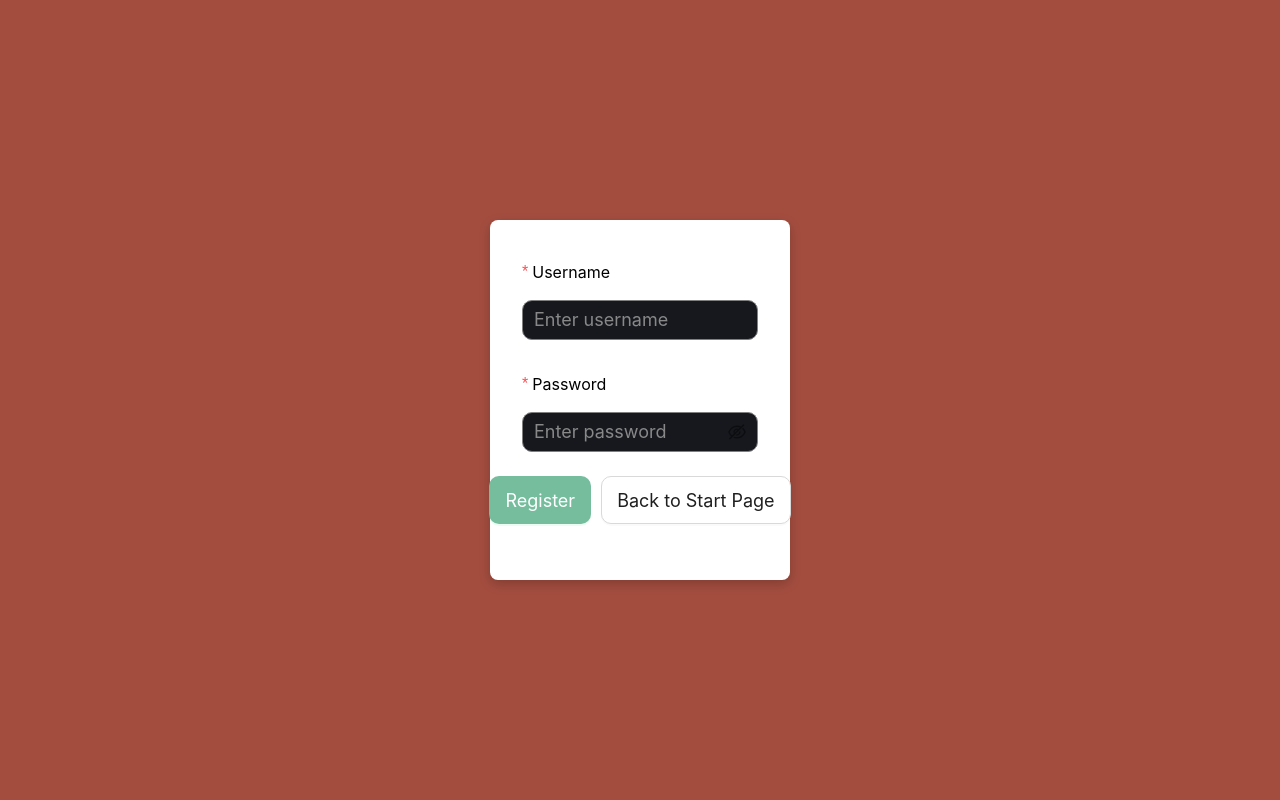
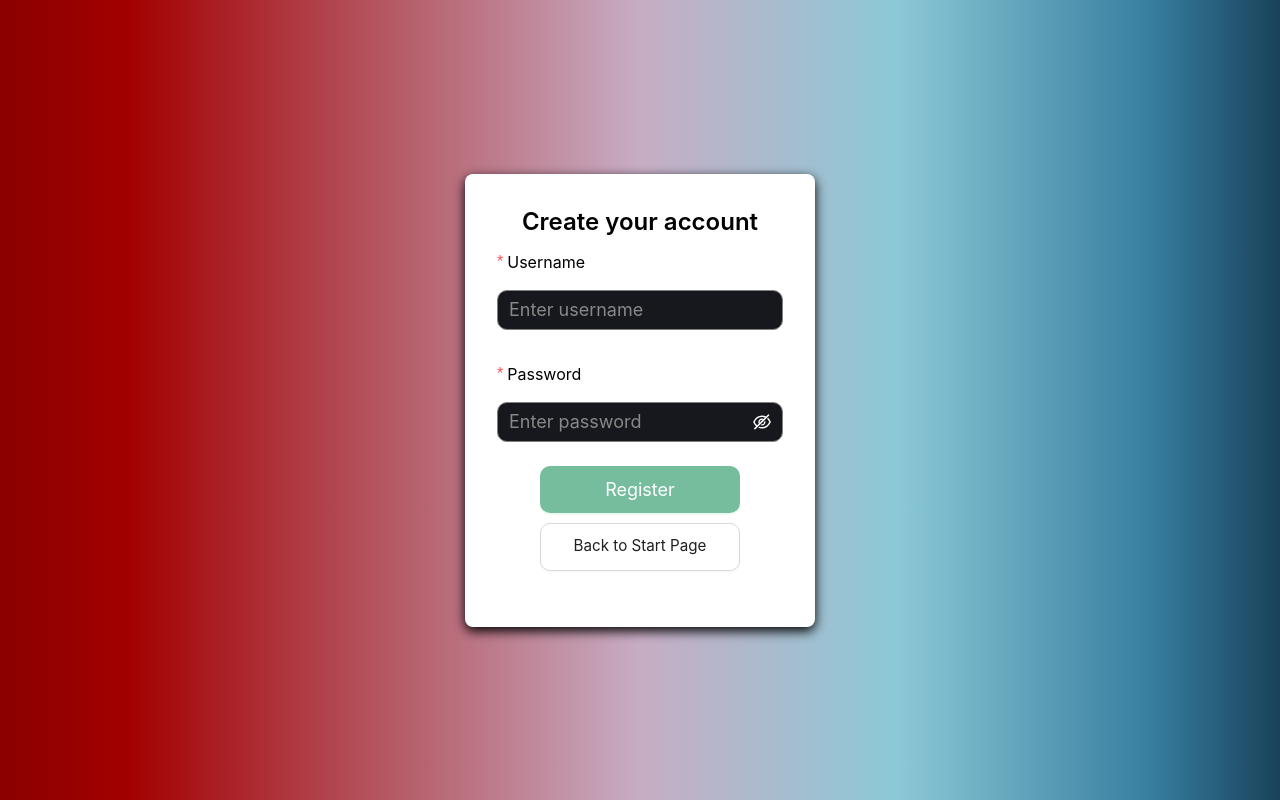
Before and after one commit to Fisssch/SoPra_MG_Client, a Next.js app: page /register in a window 1280 px wide. Built offline with nearby package versions, Linux system fonts and the light colour scheme; what @ant-design/nextjs-registry would draw is missing.

Commit message:
visual adjustments to the register page and login page also added a hash function to the password

```diff
--- a/app/login/page.tsx
+++ b/app/login/page.tsx
@@ -8,6 +8,8 @@ import { useApi } from "@/hooks/useApi";
 import useLocalStorage from "@/hooks/useLocalStorage";
 import { User } from "@/types/user";
 import { Button, Form, Input } from "antd";
+import { calculateHash } from "@/utils/hash";
+import { EyeOutlined, EyeInvisibleOutlined } from "@ant-design/icons";
 
 interface UserDTO {
   username: string;
@@ -21,8 +23,8 @@ const Login: React.FC = () => {
   const [loading, setLoading] = useState(false);
   const [message, setMessage] = useState<string | null>(null);
 
-  const { set: setToken } = useLocalStorage<string>("token", "");
-  const { set: setUserId } = useLocalStorage<string>("id", "");
+  const {set: setToken} = useLocalStorage<string>("token", "");
+  const {set: setUserId} = useLocalStorage<string>("id", "");
 
   useEffect(() => {
     const params = new URLSearchParams(window.location.search);
@@ -35,7 +37,12 @@ const Login: React.FC = () => {
   const handleLogin = async (values: UserDTO) => {
     setLoading(true);
     try {
-      const { data: user, headers } = await apiService.post<User>("/users/login", values);
+      const hashedPassword = await calculateHash(values.password);
+
+      const { data: user, headers } = await apiService.post<User>("/users/login", {
+        username: values.username,
+        password: hashedPassword,
+      });
 
       const authHeader = headers.get("Authorization");
       if (authHeader?.startsWith("Bearer ")) {
@@ -59,12 +66,13 @@ const Login: React.FC = () => {
     router.push("/");
   };
 
-  const handleSignUp = () => {
-    router.push("/register");
-  };
-
   return (
-      <div className="page-background">
+      <div
+          className="min-h-screen flex items-center justify-center text-white text-center px-4 py-12"
+          style={{
+            background: 'linear-gradient(to right, #8b0000 0%, #a30000 10%, #c7adc4 50%,#8cc9d7 70%, #367d9f 90%, #1a425a 100%)'
+          }}
+      >
         <div className="login-container">
           {message && (
               <div
@@ -79,6 +87,9 @@ const Login: React.FC = () => {
                 {message}
               </div>
           )}
+
+          <h2 className="text-2xl font-semibold text-black mb-1!">Login to your account</h2>
+
           <Form
               form={form}
               name="login"
@@ -102,25 +113,33 @@ const Login: React.FC = () => {
               <Input.Password
                   placeholder="Enter password"
                   className="bg-white text-black"
+                  iconRender={(visible) =>
+                      visible ? (
+                          <EyeOutlined style={{ color: "#ffffff" }} />
+                      ) : (
+                          <EyeInvisibleOutlined style={{ color: "#ffffff" }} />
+                      )
+                  }
               />
             </Form.Item>
 
             <Form.Item>
-              <div style={{ display: "flex", gap: "10px", justifyContent: "center" }}>
-                <Button type="primary" htmlType="submit" loading={loading} style={{ flex: 1 }}>
+              <div style={{ display: "flex", flexDirection: "column", gap: "10px", alignItems: "center" }}>
+                <Button type="primary" htmlType="submit" loading={loading} style={{ width: "70%"}}>
                   Login
                 </Button>
-                <Button onClick={handleBackToStart} className="back-button" style={{ flex: 1 }}>
+                <Button onClick={handleBackToStart} className="back-button" style={{ width: "70%", fontSize: "0.95rem",}}>
                   Back to Start Page
                 </Button>
               </div>
             </Form.Item>
           </Form>
 
-          <div className="mt-4 text-center">
-            <Button type="default" onClick={handleSignUp}>
-              Sign up
-            </Button>
+          <div className="text-center mt-2">
+            <p className="text-xs text-black mb-1">You don&apos;t have an account?</p>
+            <a href="/register" className="text-blue-600 hover:underline font-medium text-sm">
+              Sign up here
+            </a>
           </div>
         </div>
       </div>
--- a/app/register/page.tsx
+++ b/app/register/page.tsx
@@ -7,6 +7,8 @@ import useLocalStorage from "@/hooks/useLocalStorage";
 import { Button, Form, Input } from "antd";
 import { useState } from "react";
 import { User } from "@/types/user";
+import { calculateHash } from "@/utils/hash";
+import { EyeOutlined, EyeInvisibleOutlined } from "@ant-design/icons";
 
 interface UserDTO {
   username: string;
@@ -21,11 +23,17 @@ const Register: React.FC = () => {
 
   const { set: setToken } = useLocalStorage<string>("token", "");
   const { set: setUserId } = useLocalStorage<string>("id", "");
+
   const handleRegister = async (values: UserDTO) => {
     setLoading(true);
 
     try {
-      const { data: user, headers } = await apiService.post<User>("/users", values);
+      const hashedPassword = await calculateHash(values.password);
+
+      const { data: user, headers } = await apiService.post<User>("/users", {
+        username: values.username,
+        password: hashedPassword,
+      });
 
       const authHeader = headers.get("Authorization");
       console.log("Authorization Header:", authHeader);
@@ -53,7 +61,13 @@ const Register: React.FC = () => {
   };
 
   return (
-    <div className="page-background">
+      <div
+          className="min-h-screen flex items-center justify-center text-white text-center px-4 py-12"
+          style={{
+            background: 'linear-gradient(to right, #8b0000 0%, #a30000 10%, #c7adc4 50%,#8cc9d7 70%, #367d9f 90%, #1a425a 100%)'
+          }}
+      >
+
     <div className="login-container">
       <Form
         form={form}
@@ -62,6 +76,8 @@ const Register: React.FC = () => {
         onFinish={handleRegister}
         layout="vertical"
       >
+        <h2 className="text-2xl font-semibold text-black mb-1!">Create your account</h2>
+
         <Form.Item
           name="username"
           label={<span className="text-black">Username</span>}
@@ -71,19 +87,39 @@ const Register: React.FC = () => {
         </Form.Item>
 
         <Form.Item
-          name="password"
-          label={<span className="text-black">Password</span>}
-          rules={[{ required: true, message: "Please input your password!" }]}
+            name="password"
+            label={<span className="text-black">Password</span>}
+            rules={[
+              { required: true, message: "Please input your password!" },
+              { min: 8, message: "Password must be at least 8 characters" },
+              { max: 15, message: "Password must be no more than 15 characters" },
+              {
+                validator: (_, value) =>
+                    value && /\s/.test(value)
+                        ? Promise.reject("Password cannot contain spaces")
+                        : Promise.resolve(),
+              },
+            ]}
         >
-          <Input.Password placeholder="Enter password" />
+          <Input.Password
+              placeholder="Enter password"
+              className="bg-white text-black"
+              iconRender={(visible) =>
+                  visible ? (
+                      <EyeOutlined style={{ color: "#ffffff" }} />
+                  ) : (
+                      <EyeInvisibleOutlined style={{ color: "#ffffff" }} />
+                  )
+              }
+          />
         </Form.Item>
 
         <Form.Item>
-          <div style={{ display: "flex", gap: "10px", justifyContent: "center" }}>
-            <Button type="primary" htmlType="submit" loading={loading}>
+          <div style={{ display: "flex", flexDirection: "column", gap: "10px", alignItems: "center" }}>
+            <Button type="primary" htmlType="submit" loading={loading} style={{ width: "70%"}}>
               Register
             </Button>
-            <Button onClick={handleBackToStart}>
+            <Button onClick={handleBackToStart} className="back-button" style={{ width: "70%", fontSize: "0.95rem",}}>
               Back to Start Page
             </Button>
           </div>
--- a/app/styles/globals.css
+++ b/app/styles/globals.css
@@ -43,8 +43,8 @@ a {
   background-color: white;
   padding: 2rem;
   border-radius: 8px;
-  box-shadow: 0 4px 12px rgba(0, 0, 0, 0.2);
-  width: 300px;
+  box-shadow: 0 4px 12px rgba(0, 0, 0, 1);
+  width: 350px;
   display: flex;
   flex-direction: column;
   gap: 0.8rem;
--- /dev/null
+++ b/app/utils/hash.ts
@@ -0,0 +1,12 @@
+// utils/hash.ts
+export async function calculateHash(text: string): Promise<string> {
+    const encoder = new TextEncoder();
+    const data = encoder.encode(text);
+    const hashBuffer = await crypto.subtle.digest('SHA-256', data);
+    let result = '';
+    const view = new DataView(hashBuffer);
+    for (let i = 0; i < hashBuffer.byteLength; i += 4) {
+        result += ('00000000' + view.getUint32(i).toString(16)).slice(-8);
+    }
+    return result;
+}
```
